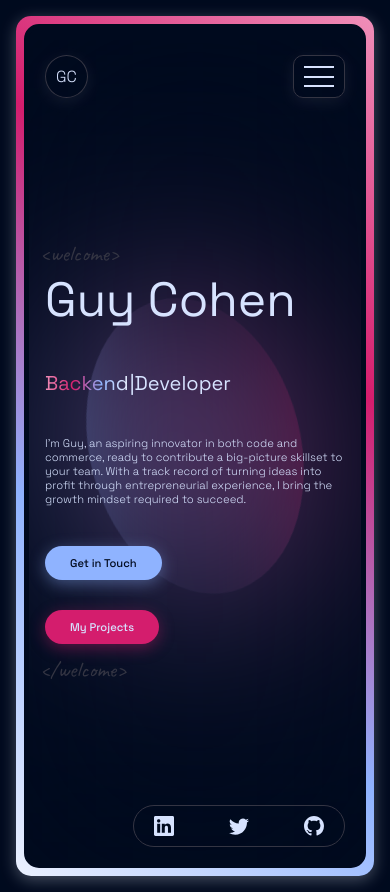
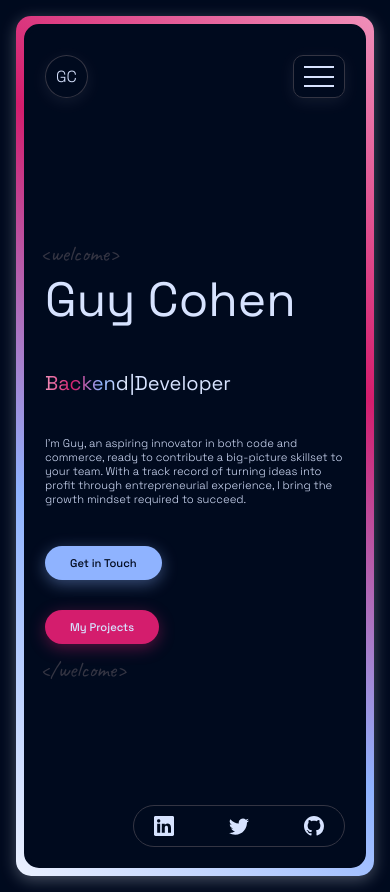
Before and after one commit to guycdev/portfolio-old, a React (Vite) app: page / in a window 390 px wide. Built offline with nearby package versions, Linux system fonts and the light colour scheme.

Commit message:
fixed an issue with mobile nav and new mouse effects

```diff
--- a/src/index.css
+++ b/src/index.css
@@ -459,6 +459,12 @@ input:focus {
   }
 }
 
+@media (max-width: 1060px) {
+  .content-container {
+    position: unset;
+  }
+}
+
 @media (max-width: 840px) {
   .resume-marquee > div > * {
     max-width: 400px !important;
@@ -499,6 +505,7 @@ input:focus {
     height: unset;
     min-height: 100vh;
   }
+
   main,
   .content-container {
     min-height: 100vh;
--- a/src/sections/Hero/Hero.module.css
+++ b/src/sections/Hero/Hero.module.css
@@ -168,6 +168,10 @@
     -webkit-mask-position: 50% 30%;
     mask-position: 50% 30%;
   }
+  .blob,
+  .blur {
+    display: none;
+  }
 }
 
 @media (max-width: 850px) {
```
